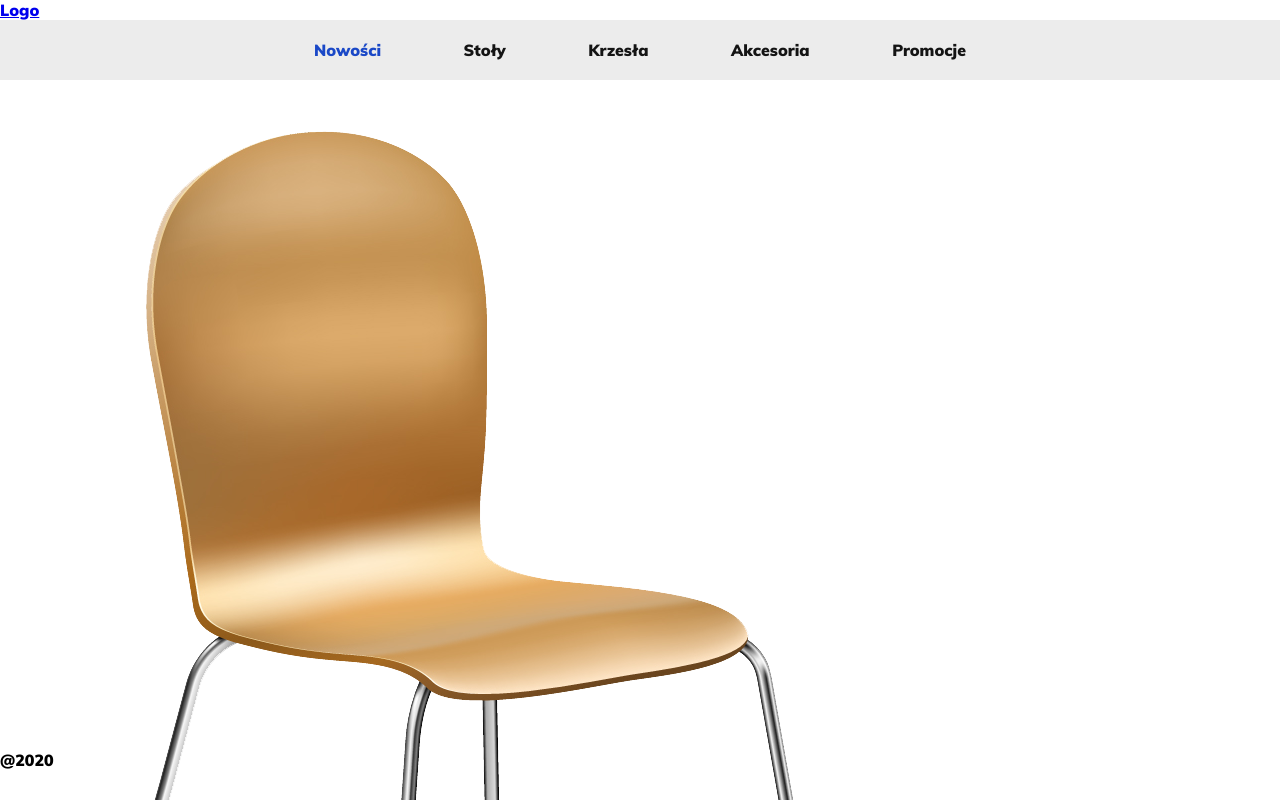
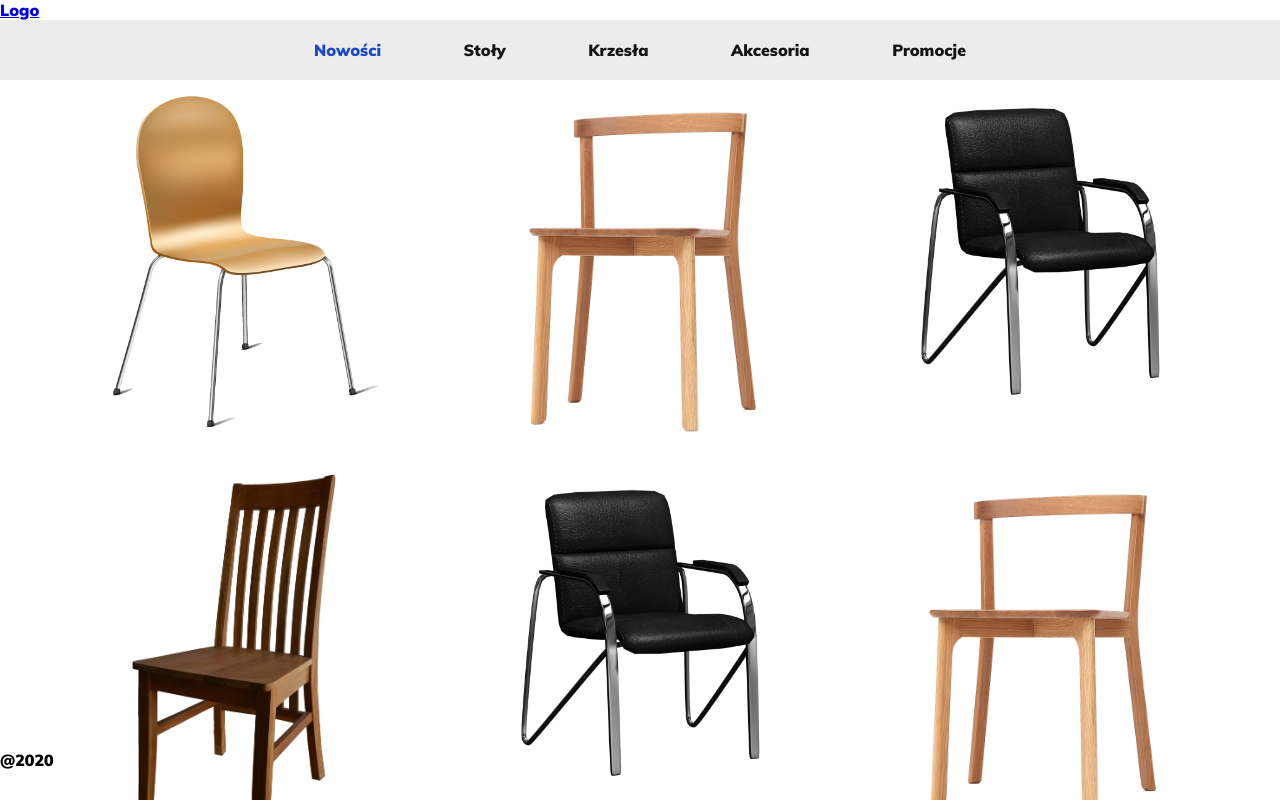
Before and after one commit to karolina-suchomska/furniture-store, a Nuxt app: page /Chairs in a window 1280 px wide. Shown: the top 800 px of the page. Built offline with nearby package versions, Linux system fonts and the light colour scheme.

Commit message:
chairList components

```diff
--- /dev/null
+++ b/assets/sass/components/_chairList.scss
@@ -0,0 +1,13 @@
+.chair-list {
+  display: flex;
+  flex-wrap: wrap;
+
+  .picture {
+    width: 400px;
+  }
+
+  img {
+    max-width: 300px;
+    max-height: 400px;
+  }
+}
--- a/assets/sass/main.scss
+++ b/assets/sass/main.scss
@@ -13,5 +13,7 @@
 // components
 @import 'components/menu';
 @import 'components/footer';
+@import 'components/chairList';
 
 // pages
+@import 'pages/chairs';
--- /dev/null
+++ b/assets/sass/pages/_chairs.scss
@@ -0,0 +1,8 @@
+.chairs {
+  max-width: 1200px;
+  margin: 0 auto;
+
+  .container {
+    text-align: center;
+  }
+}
--- a/components/ChairList.vue
+++ b/components/ChairList.vue
@@ -1,8 +1,26 @@
 <template>
   <div class="chair-list">
-    <img
-        src="pictures/chair/chair_1.png"
-        alt="Chair"
+    <div
+        v-for="chair in chairs"
+        :key="chair.id"
     >
+      <div class="picture">
+        <img
+            :src="'pictures/chair/' + chair.name"
+            alt="Chair"
+        >
+      </div>
+    </div>
   </div>
 </template>
+
+<script>
+export default {
+  props: {
+    chairs: {
+      type: Array,
+      default: null
+    }
+  }
+};
+</script>
--- a/pages/Chairs.vue
+++ b/pages/Chairs.vue
@@ -1,7 +1,9 @@
 <template>
   <div class="chairs">
     <div class="container">
-      <ChairList />
+      <ChairList
+          :chairs="chairList"
+      />
     </div>
   </div>
 </template>
@@ -34,11 +36,11 @@ export default {
         },
         {
           id: 5,
-          name: 'chair_2.png'
+          name: 'chair_4.png'
         },
         {
           id: 6,
-          name: 'chair_4.png'
+          name: 'chair_2.png'
         },
         {
           id: 7,
```
